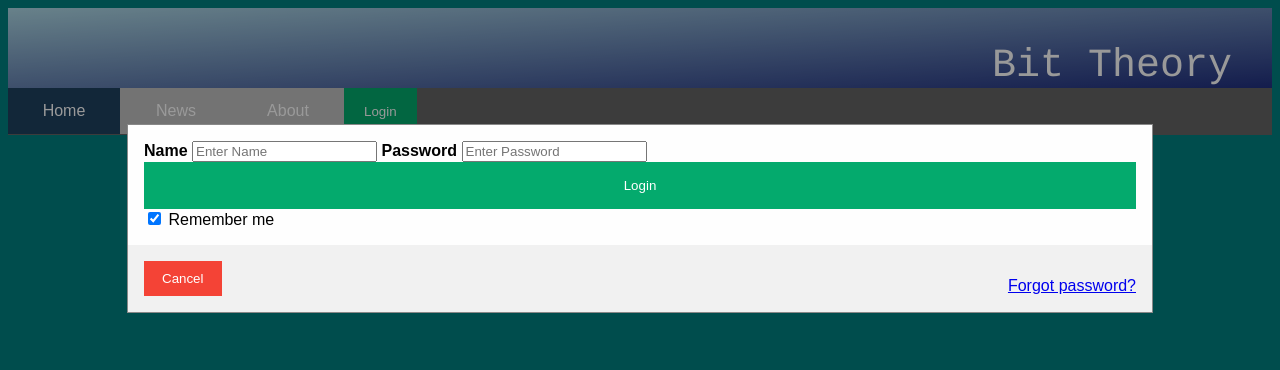
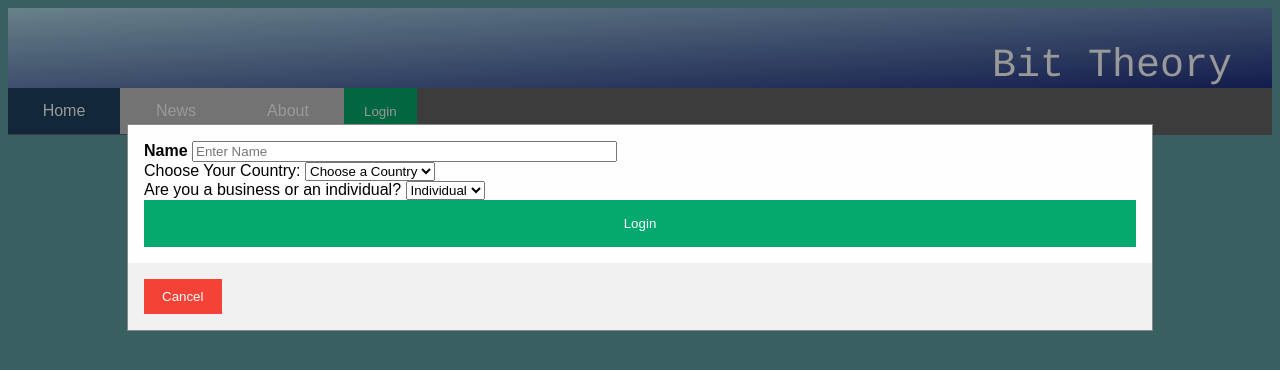
Before and after one commit to Rithvik-29/BitTheory, a Flask app: page / in a window 1280 px wide, after a click on "Login". Shown: the top 370 px of the page. Run offline with Flask 2, Linux system fonts and the light colour scheme.

Commit message:
formatted home.html

```diff
--- a/static/home.css
+++ b/static/home.css
@@ -1,6 +1,6 @@
 body {
     font-family: 		arial;
-    background-color: teal;
+    background-color: cadetblue;
 }
 
 .topbar {
--- a/templates/home.html
+++ b/templates/home.html
@@ -1,6 +1,5 @@
 <!DOCTYPE html>
 <html lang="en-US">
-
     <head>
         <title>Site title</title>
         <meta charset="utf-8">
@@ -8,13 +7,10 @@
         <link rel="stylesheet" href="static/home.css">
         <script type="text/javascript" src="dynamic/login.js"></script>
     </head>
-
     <body>
-
         <div class="topbar">
             <div class="topphrase">Bit Theory</div>
         </div>
-
         <ul id="navbar">
             <li><a class="active" href="">Home</a></li>
             <button onclick="document.getElementById('id01').style.display='block'" style="width:auto;height:auto">Login</button>
@@ -28,31 +24,35 @@
             </li>
             <li><a href="/about">About</a></li>
         </ul>
-
         <div id="id01" class="modal">
-
         <form class="modal-content animate" action="/action_page.php" method="post">
-
             <div class="container">
-        <label for="uname"><b>Name</b></label>
-        <input type="text" placeholder="Enter Name" name="uname" required>
-
-        <label for="psw"><b>Password</b></label>
-        <input type="password" placeholder="Enter Password" name="psw" required>
-
+            <label for="name"><b>Name</b></label>
+            <input type="name" text size="50" placeholder="Enter Name" name="name" required>
+            <br>
+            <label for="country">Choose Your Country:</label>
+            <select name="country" id="country">
+                <option value="none">Choose a Country</option>
+                <option value="singapore">Singapore</option>
+                <option value="india">India</option>
+                <option value="usa">USA</option>
+                <option value="uk">UK</option>
+                <option value="australia">Australia</option>
+                <option value="malaysia">Malaysia</option>
+            </select>
+            <br>
+            <label for="type">Are you a business or an individual?</label>
+            <select name="type" id="type">
+                <option value="individual">Individual</option>
+                <option value="business">Business</option>
+            </select>
             <button type="submit">Login</button>
-        <label>
-            <input type="checkbox" checked="checked" name="remember"> Remember me
-        </label>
             </div>
 
             <div class="container" style="background-color:#f1f1f1">
             <button type="button" onclick="document.getElementById('id01').style.display='none'" class="cancelbtn">Cancel</button>
-        <span class="psw"><a href="#">Forgot password?</a></span>
             </div>
         </form>
         </div>
-
     </body>
-
 </html>
```
Lines whose indentation alone changed are shown as unchanged.
